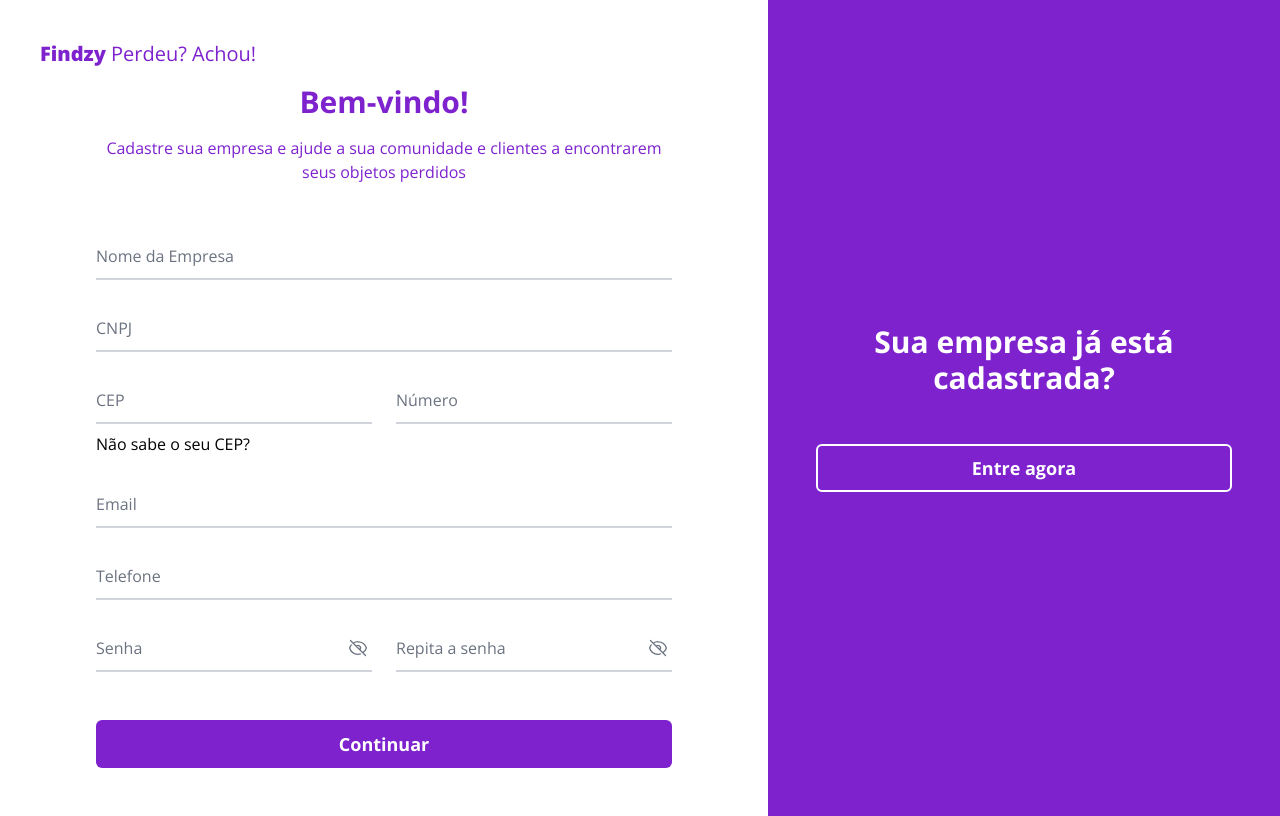
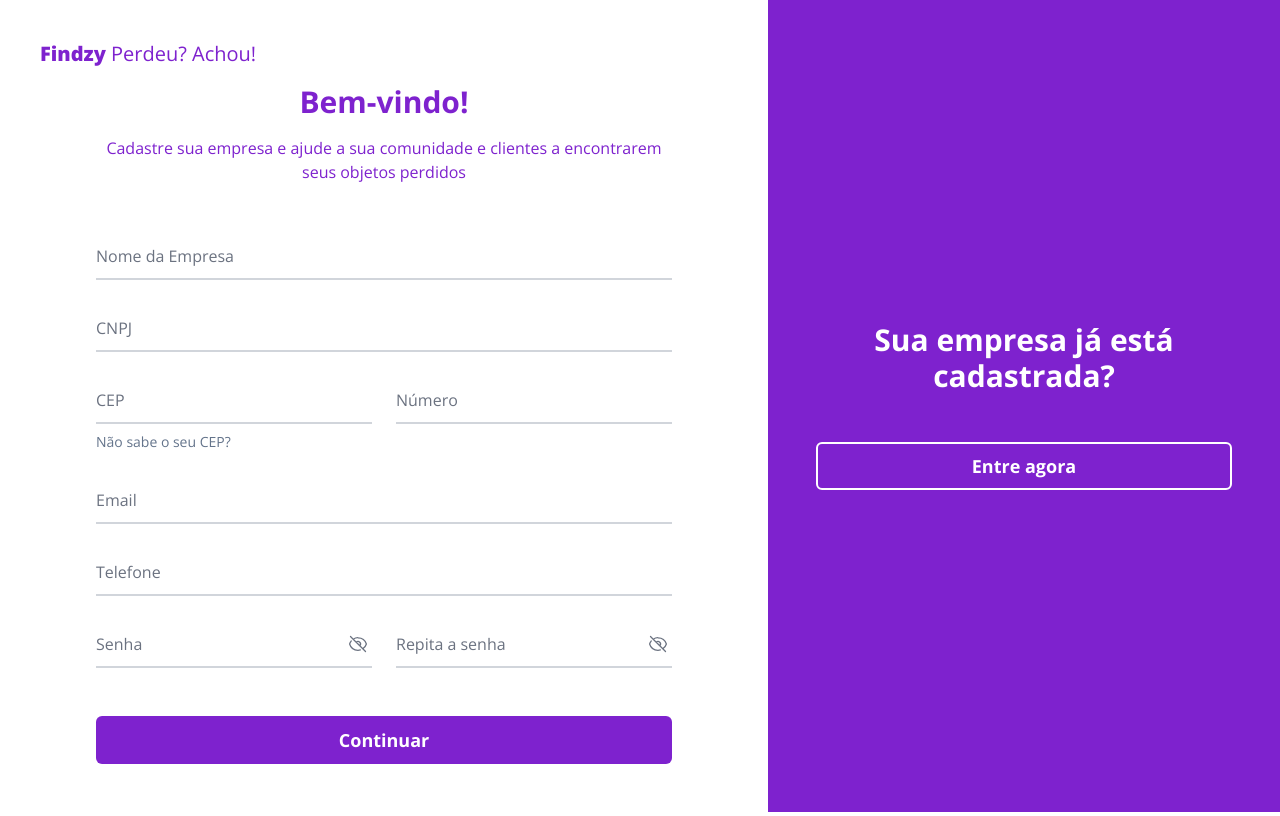
Before and after one commit to KaykySousa/Findzy, a Next.js app: page /register/company in a window 1280 px wide. Built offline with nearby package versions, Linux system fonts and the light colour scheme; what prettier-plugin-tailwindcss would draw is missing.

Commit message:
add: theme to anchor component

```diff
--- a/src/pages/register/company.tsx
+++ b/src/pages/register/company.tsx
@@ -172,6 +172,7 @@ export default function RegisterUser() {
 								href="https://buscacepinter.correios.com.br/app/endereco/index.php"
 								target="_blank"
 								rel="noopener noreferrer"
+								theme="second"
 							>
 								Não sabe o seu CEP?
 							</Anchor>
```
